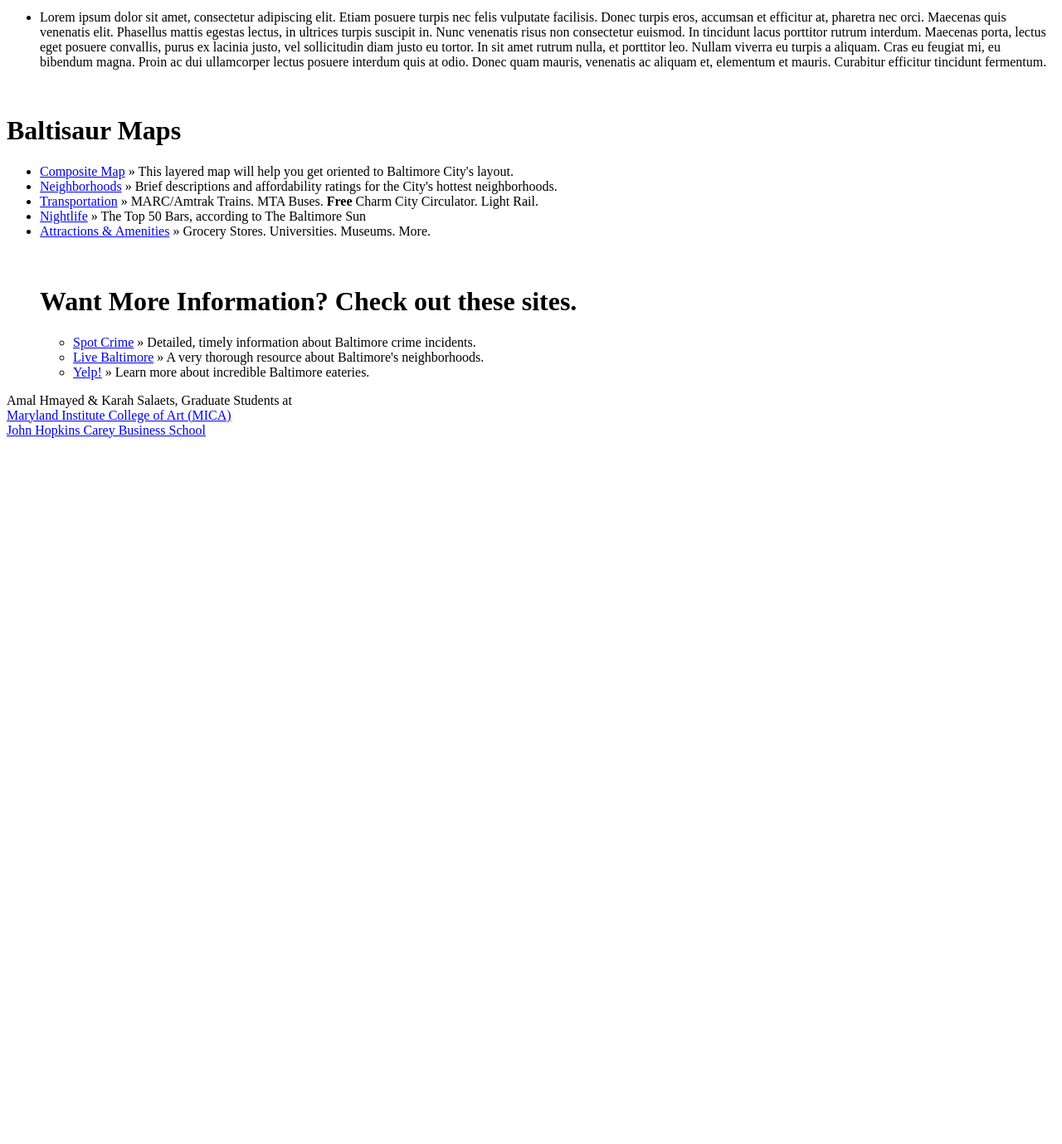
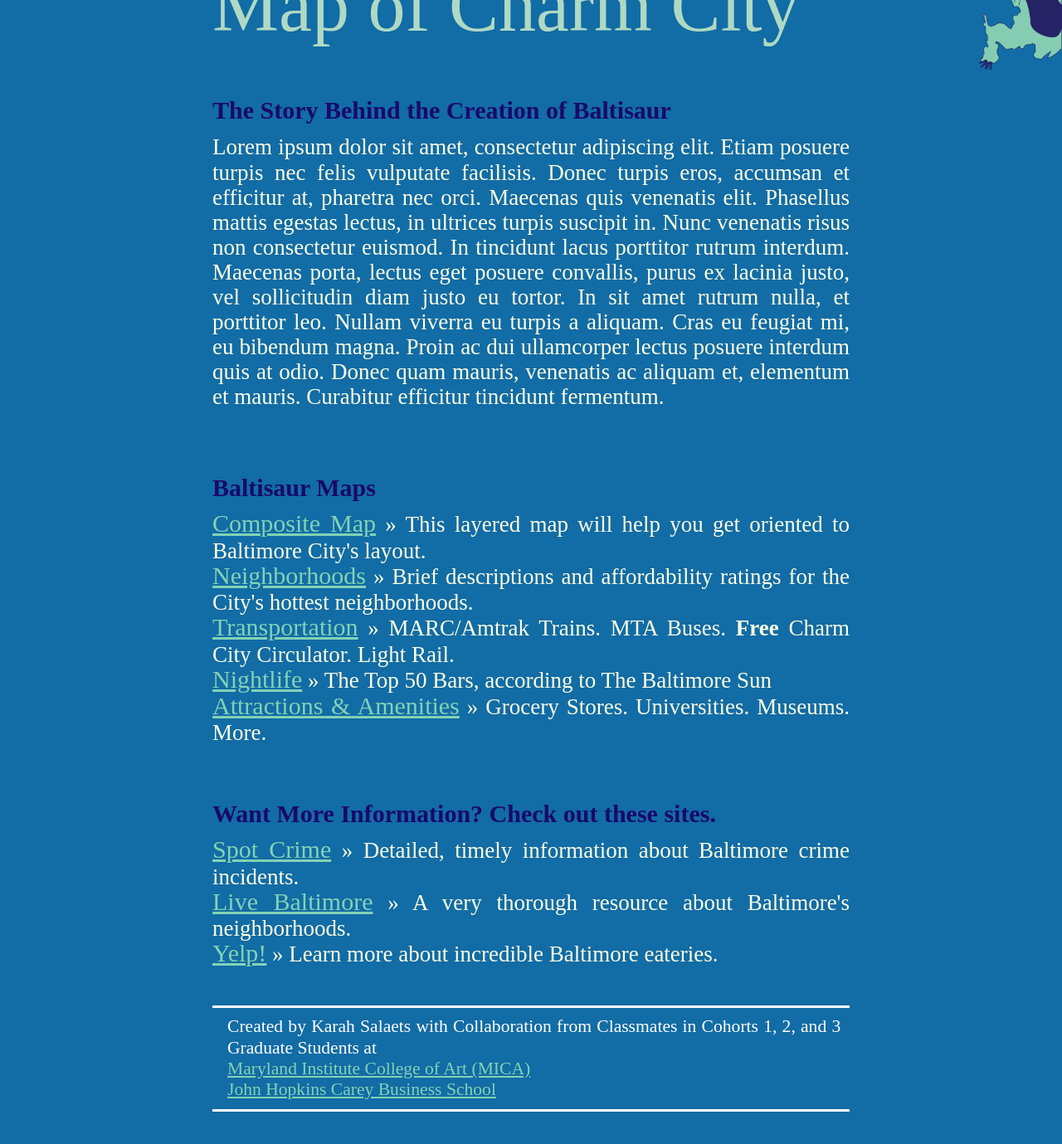
Before and after one commit to Karahmel/MAMBAMap, a Jekyll site: the page built from index.html, in a window 1280 px wide and 1400 px high, scrolled down 130 px. Shown: the top 1379 px of the window at 83% size. Built offline with Jekyll 4.4.1, drawn with Linux system fonts in a browser that asks for light colours; Markdown is read by kramdown in place of the engine named in the settings; before the commit the page ends 900 px from its top, so only the background shows below that; some of the changed text lies outside the part shown.

Commit message:
Trying to make obvious changes
From Baltisaur

```diff
--- a/Layers.html
+++ b/Layers.html
@@ -1,7 +1,7 @@
 <html>
 <head>
 <meta charset=utf-8 />
-<title>Why B-less...</title>
+<title>Why B-less...layers</title>
 <meta name='viewport' content='initial-scale=1,maximum-scale=1,user-scalable=no' />
 <script src='https://api.tiles.mapbox.com/mapbox.js/v2.1.4/mapbox.js'></script>
 <link href='https://api.tiles.mapbox.com/mapbox.js/v2.1.4/mapbox.css' rel='stylesheet' />
--- a/_includes/footer.html
+++ b/_includes/footer.html
@@ -1,7 +1,7 @@
   <div class="footer">
     <div class="contact">
       <p>
-        <b></b>Amal Hmayed & Karah Salaets, </b>
+        <b></b>Created by Karah Salaets with Collaboration from Classmates in Cohorts 1, 2, and 3</b>
         Graduate Students at <br/><a href="http://www.designleadershipmba.com"> Maryland Institute College of Art (MICA)<br/> John Hopkins Carey Business School</a><br />
 
       </p>
--- a/_layouts/default.html
+++ b/_layouts/default.html
@@ -3,14 +3,14 @@
 <head>
    <meta http-equiv="content-type" content="text/html; charset=utf-8" />
    <title>{{ page.title }}</title>
-   <meta name="author" content="Amal & Karah" />
+   <meta name="author" content="Karah" />
    <meta name="readability-verification" content="QCzSs992GxmRYRKVpPeZ6LE2tS8aYKxsSSQKV8YM"/>
 
    <!-- syntax highlighting CSS -->
-   <link rel="stylesheet" href="{{ site.url }}/Mapasaurus/css/syntax.css" type="text/css" />
+   <link rel="stylesheet" href="{{ site.url }}/MAMBAMap/css/syntax.css" type="text/css" />
 
    <!-- Homepage CSS -->
-   <link rel="stylesheet" href="{{ site.url }}/Mapasaurus/css/screen.css" type="text/css" media="screen, projection" />
+   <link rel="stylesheet" href="{{ site.url }}/MAMBAMap/css/screen.css" type="text/css" media="screen, projection" />
 
    <!-- Typekit -->
    <script type="text/javascript" src="http://use.typekit.com/jpd0pfm.js"></script>
@@ -18,7 +18,7 @@
 </head>
 <body>
 
-<img style="position: absolute; top: 10px; right: 0;" src="{{ site.url }}/Baltisaur/images/baltisaur.jpeg" width="15%" >
+<img style="position: absolute; top: 10px; right: 0;" src="{{ site.url }}/MAMBAMap/images/baltisaur.jpeg" width="15%" >
 <!-- ClickTale Top part -->
 <script type="text/javascript">
 var WRInitTime=(new Date()).getTime();
@@ -27,7 +27,7 @@ var WRInitTime=(new Date()).getTime();
 
 <div class="site">
   <div class="title">
-    <a class="extra" href="{{ site.url }}/Mapasaurus">Map of Baltisaur</a>
+    <a class="extra" href="{{ site.url }}/MAMBAMap">Map of Charm City</a>
   </div>
 
   {{ content }}
--- a/_layouts/post.html
+++ b/_layouts/post.html
@@ -6,7 +6,7 @@ layout: default
 </div>
 
 <div id="related">
-  <h2>Related Posts</h2>
+  <h2>huhpost</h2>
   <ul class="posts">
     {% for post in site.related_posts limit:3 %}
       <li><span>{{ post.date | date_to_string }}</span> &raquo; <a href="{{ post.url }}">{{ post.title }}</a></li>
--- a/index.html
+++ b/index.html
@@ -1,6 +1,6 @@
 ---
 layout: default
-title: Baltisaur
+title: MAMBAMap
 ---
 
   <div id="home">
```
